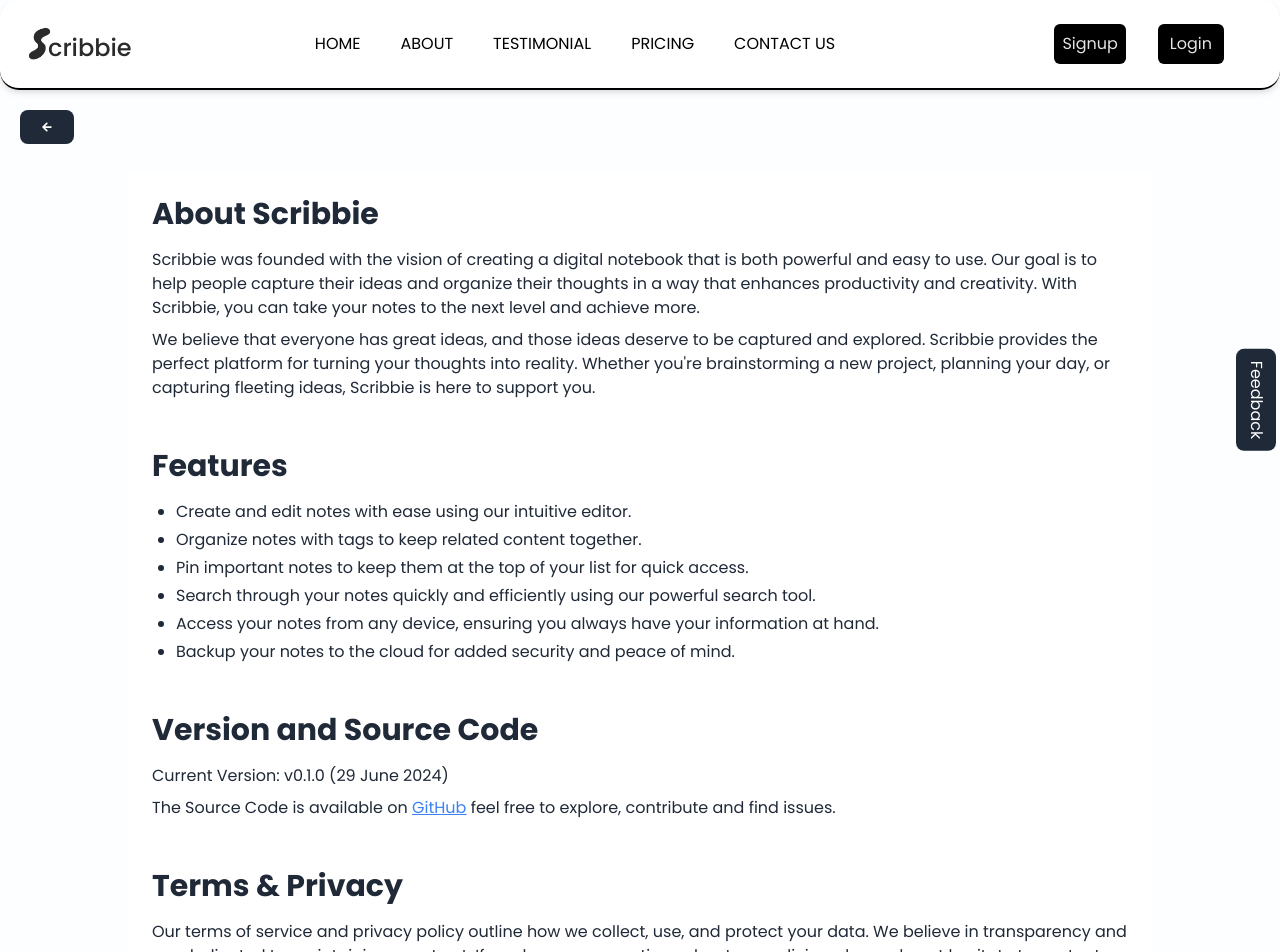
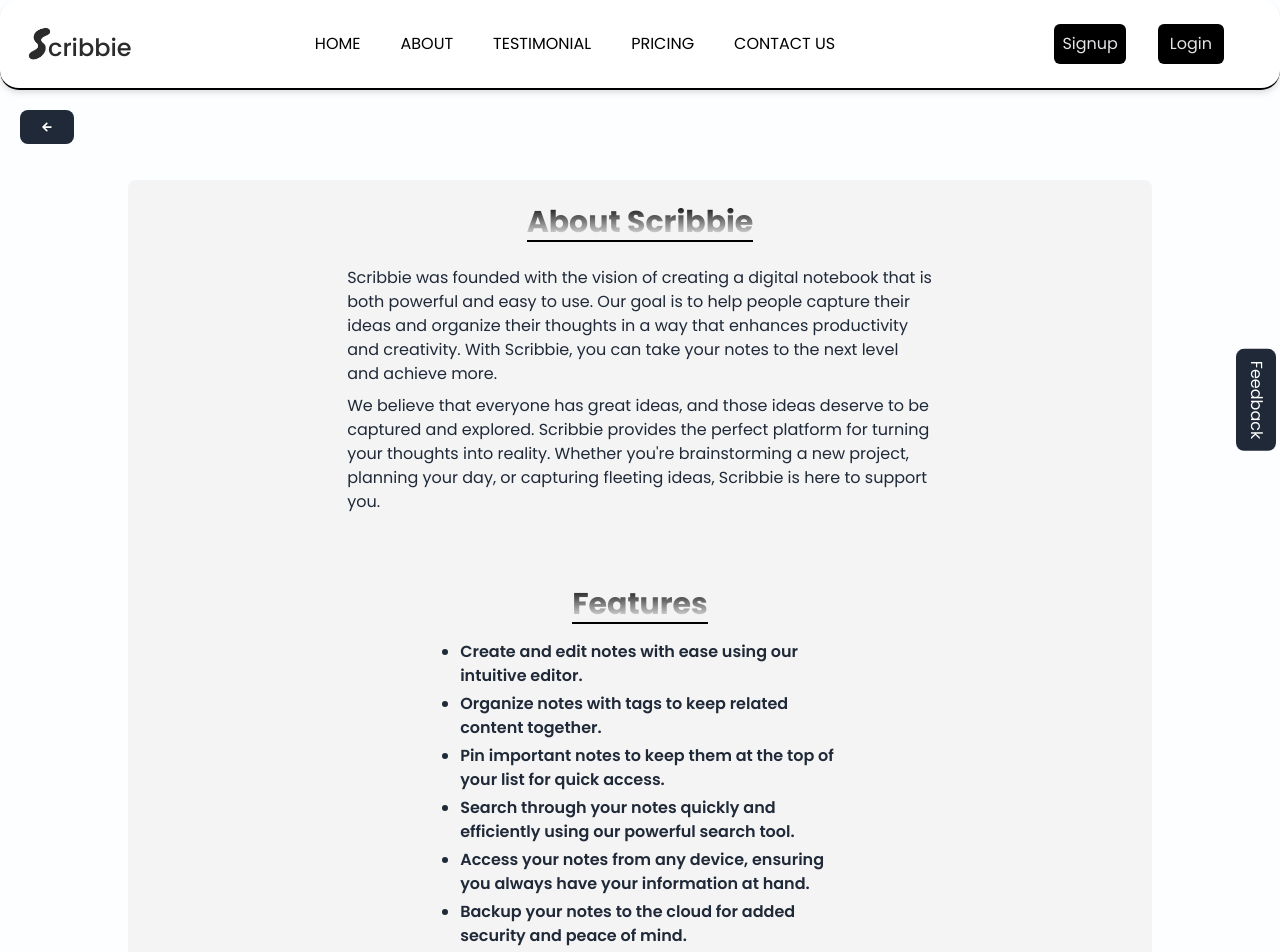
Before and after one commit to Scribbie-Notes/notes-app, a React (Vite) app in the folder frontend/: page /about in a window 1280 px wide. Shown: the top 952 px of the page. Built offline with nearby package versions, Linux system fonts and the light colour scheme.

Commit message:
improved the Ui of the About Us page

```diff
--- a/frontend/src/components/About/About.jsx
+++ b/frontend/src/components/About/About.jsx
@@ -88,18 +88,18 @@ const About = () => {
           </button>
         </div>
       </Link>
-      <div className="flex">
-        <div className="container text-gray-800 mx-auto p-6 bg-white max-w-screen-lg">
-          <h1 className="text-3xl font-bold mb-4">About Scribbie</h1>
-          <section className="mb-12">
-            <p className="text-md mb-2">
+      <div className="flex p-2 ">
+        <div className="container text-gray-800 mx-auto rounded-lg p-6 flex flex-col justify-center items-center bg-zinc-100 max-w-screen-lg">
+          <h1 className="text-3xl bg-gradient-to-b from-black border-b-2 border-black to-white bg-clip-text text-transparent font-bold mb-6">About Scribbie</h1>
+          <section className="mb-12 flex flex-col items-center">
+            <p className="text-md w-[60%] mb-2">
               Scribbie was founded with the vision of creating a digital
               notebook that is both powerful and easy to use. Our goal is to
               help people capture their ideas and organize their thoughts in a
               way that enhances productivity and creativity. With Scribbie, you
               can take your notes to the next level and achieve more.
             </p>
-            <p className="text-md mb-6">
+            <p className="text-md w-[60%] mb-6">
               We believe that everyone has great ideas, and those ideas deserve
               to be captured and explored. Scribbie provides the perfect
               platform for turning your thoughts into reality. Whether you're
@@ -108,9 +108,9 @@ const About = () => {
             </p>
           </section>
 
-          <section className="mb-12">
-            <h2 className="text-3xl font-bold mb-4">Features</h2>
-            <ul className="list-disc pl-6 mb-6">
+          <section className="mb-12 flex flex-col items-center">
+            <h2 className="text-3xl bg-gradient-to-b from-black border-b-2 border-black to-white bg-clip-text text-transparent font-bold mb-4">Features</h2>
+            <ul className="list-disc pl-6 font-semibold w-[55%] mb-6">
               <li className="mb-1">
                 Create and edit notes with ease using our intuitive editor.
               </li>
@@ -136,12 +136,12 @@ const About = () => {
             </ul>
           </section>
 
-          <section className="mb-12">
-            <h2 className="text-3xl font-bold mb-4">Version and Source Code</h2>
-            <p className="text-md mb-2">
-              <p>Current Version: v0.1.0 (29 June 2024)</p>
+          <section className="mb-12 flex flex-col items-center">
+            <h2 className="text-3xl bg-gradient-to-b from-black border-b-2 border-black to-white bg-clip-text text-transparent font-bold mb-4">Version and Source Code</h2>
+            <p className="text-md w-[60%] text-center mb-2">
+              <p className="font-semibold">Current Version: v0.1.0 (29 June 2024)</p>
             </p>
-            <p className="text-md mb-6">
+            <p className="text-md w-[60%] mb-6">
               The Source Code is available on{" "}
               <span className="text-blue-500 underline">
                 <a
@@ -156,9 +156,9 @@ const About = () => {
             </p>
           </section>
 
-          <section className="mb-12">
-            <h2 className="text-3xl font-bold mb-4">Terms & Privacy</h2>
-            <p className="text-md mb-6">
+          <section className="mb-12 flex flex-col items-center">
+            <h2 className="text-3xl bg-gradient-to-b from-black border-b-2 border-black to-white bg-clip-text text-transparent font-bold mb-4">Terms & Privacy</h2>
+            <p className="text-md w-[60%] mb-6">
               Our terms of service and privacy policy outline how we collect,
               use, and protect your data. We believe in transparency and are
               dedicated to maintaining your trust. If you have any questions
```
